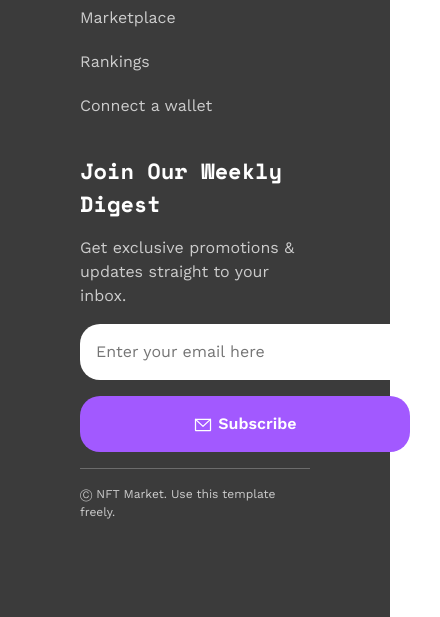
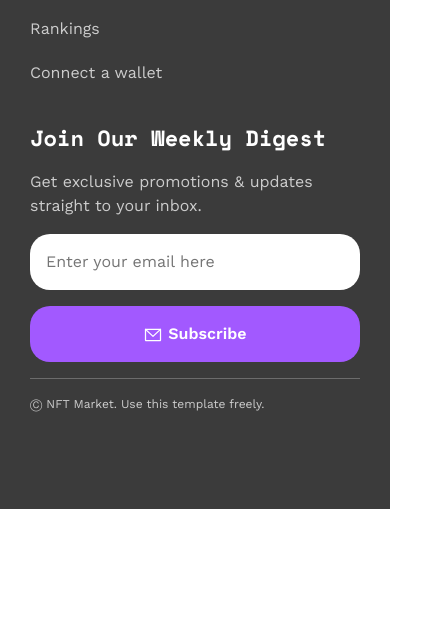
Before and after one commit to MahmadAliH/NFT-Marketplace, a plain HTML site: page index.html in a window 390 px wide. Shown: the part 6617-7234 px from the top of the page, 440 px wide, since content can reach past the window. After the commit the page ends 7126 px from the top, so only its background shows below. Drawn offline with nearby package versions, Linux system fonts and the light colour scheme.

Commit message:
fix footer bag

```diff
--- a/css/styles.css
+++ b/css/styles.css
@@ -747,6 +747,6 @@
         margin-left: 30px;
     }
     .footer-color-sizing {
-        padding: 40px 80px 80px 80px;
+        padding: 40px 30px 80px 30px;
     }
 }
```
